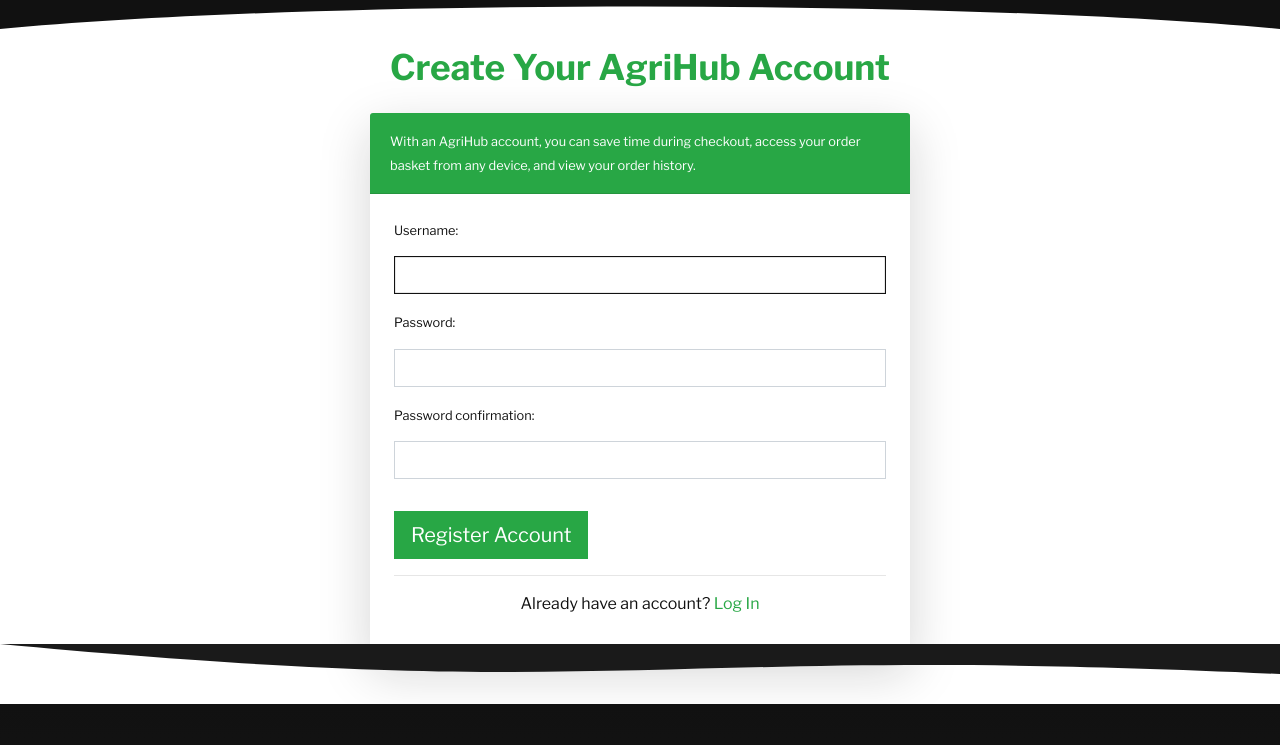
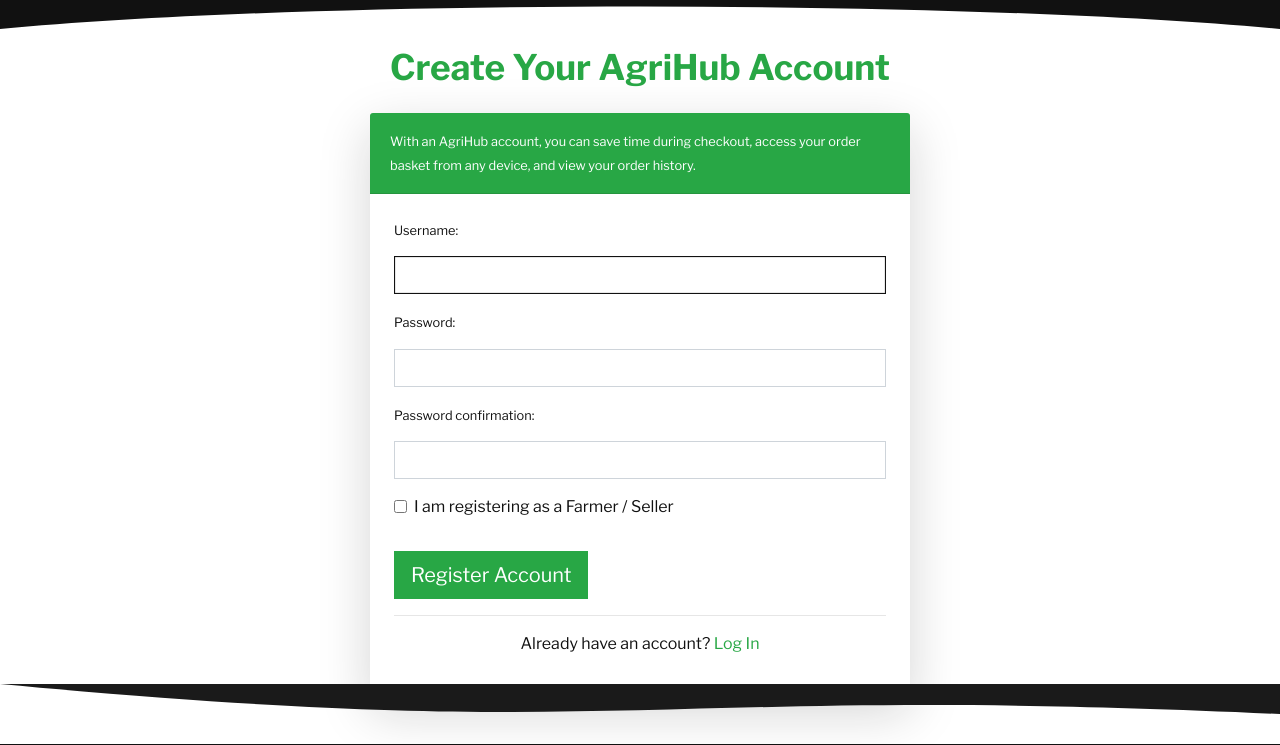
Before and after one commit to AmaiTechPro/AgriHubProject, a Django app: page /accounts/register/ in a window 1280 px wide. Shown: the part 73-818 px from the top of the page. Run offline with Django 3.2, Linux system fonts and the light colour scheme; data comes from the database, SQL or seed files in the repository; both versions use the stored data as it was after the commit; some libraries are stand-ins or nearby versions; some web fonts are replaced.

Commit message:
update privileges

```diff
--- a/AgriHub_Project-master/AgriHub_Project_Main/store/models.py
+++ b/AgriHub_Project-master/AgriHub_Project_Main/store/models.py
@@ -31,6 +31,23 @@ class Address(models.Model):
 
     def __str__(self):
         return self.locality
+
+
+
+# In store/models.py, ADD THIS MODEL:
+
+class FarmerProfile(models.Model):
+    user = models.OneToOneField(User, on_delete=models.CASCADE, verbose_name="User Account")
+    farm_name = models.CharField(max_length=150, verbose_name="Farm Name or Business Name")
+    farm_location = models.CharField(max_length=200, verbose_name="Primary Farm/Business Location")
+    phone_number = models.CharField(max_length=15, verbose_name="Contact Phone Number")
+    is_verified = models.BooleanField(default=False, verbose_name="Is Verified by Admin?")
+
+    def __str__(self):
+        return self.farm_name + " (" + self.user.username + ")"
+
+# --- END OF MODELS ---
+
 
 
 class Category(models.Model):
--- a/AgriHub_Project-master/AgriHub_Project_Main/store/views.py
+++ b/AgriHub_Project-master/AgriHub_Project_Main/store/views.py
@@ -6,6 +6,10 @@ from django.utils.decorators import method_decorator
 from django.db.models import Q
 from decimal import Decimal # Required for handling Decimal field calculati
 from django.contrib.auth.forms import UserCreationForm
+from django.contrib.auth.models import Group # Needed for Group checks
+from .models import FarmerProfile # Needed for Farmer specific data
+
+
 
 # --- AGRIHUB MODELS ---
 from .models import Product, Category, Cart, Order, Address, Inquiry
@@ -182,26 +186,48 @@ def remove_address(request, id):
 
 
 
-# In store/views.py
+
+# Find and REPLACE the existing RegistrationView class:
 
 class RegistrationView(View):
     def get(self, request):
-        # Instantiate a blank form for GET requests
         form = UserCreationForm()
         return render(request, 'account/register.html', {'form': form})
 
     def post(self, request):
-        # Process the submitted form data for POST requests
         form = UserCreationForm(request.POST)
+        is_farmer = request.POST.get('is_farmer') # Check for the new checkbox field
+
         if form.is_valid():
-            form.save()
-            username = form.cleaned_data.get('username')
-            messages.success(request, f"Welcome to AgriHub, {username}! Please log in.")
+            # 1. Save the new Django User
+            user = form.save()
+
+            # 2. Check Role and Assign Group
+            if is_farmer:
+                # CRITICAL: Create the dedicated Farmer Profile record
+                FarmerProfile.objects.create(
+                    user=user,
+                    farm_name=f"{user.username}'s New Farm",
+                    farm_location="Needs Update",
+                    phone_number="Needs Update"
+                )
+                # Assign to Farmer Group (RBAC)
+                farmer_group, created = Group.objects.get_or_create(name='Farmer_Seller')
+                user.groups.add(farmer_group)
+                messages.success(request, f"Welcome, Farmer {user.username}! Your selling profile has been created.")
+            else:
+                # Assign standard Consumer Group
+                consumer_group, created = Group.objects.get_or_create(name='Consumer_Buyer')
+                user.groups.add(consumer_group)
+                messages.success(request, f"Welcome to AgriHub, {user.username}! Please log in to shop.")
+
             return redirect('store:login')
         else:
-            # If invalid, re-render the page with the form and errors
-            messages.error(request, "Registration failed. Please check the fields below.")
+            # If invalid, re-render the page with form and errors
+            messages.error(request, "Registration failed. Please correct the errors.")
             return render(request, 'account/register.html', {'form': form})
+
+
 
 
 
--- a/AgriHub_Project-master/AgriHub_Project_Main/templates/account/register.html
+++ b/AgriHub_Project-master/AgriHub_Project_Main/templates/account/register.html
@@ -36,6 +36,13 @@
                             {% endfor %}
 
 
+                            <div class="mb-3 form-check">
+                                <input type="checkbox" class="form-check-input" id="isFarmer" name="is_farmer" value="True">
+                                <label class="form-check-label" for="isFarmer">
+                                    I am registering as a Farmer / Seller
+                                </label>
+                            </div>
+
 
                             {% if form.non_field_errors %}
                                 {% for error in form.non_field_errors %}
--- a/AgriHub_Project-master/AgriHub_Project_Main/templates/navbar.html
+++ b/AgriHub_Project-master/AgriHub_Project_Main/templates/navbar.html
@@ -26,6 +26,28 @@
             <div class="collapse navbar-collapse" id="navbarSupportedContent">
 
                 <ul class="navbar-nav mb-2 mb-lg-0">
+
+
+{% load static %}
+{% load i18n %}
+
+...
+{% if request.user.is_authenticated and request.user.groups.all.0.name == 'Farmer_Seller' %}
+<li class="nav-item">
+    <a class="nav-link btn btn-sm btn-success text-white"
+       href="/admin/store/product/add/"
+       style="padding: 5px 10px; margin-left: 10px;">
+        + ADD PRODUCE
+    </a>
+</li>
+{% endif %}
+
+
+
+
+
+
+
                     <li class="nav-item">
                         <a class="nav-link active" href="{% url 'store:home' %}">Home</a>
                     </li>
```
Also changed, not shown: AgriHub_Project-master/AgriHub_Project_Main/db.sqlite3.
